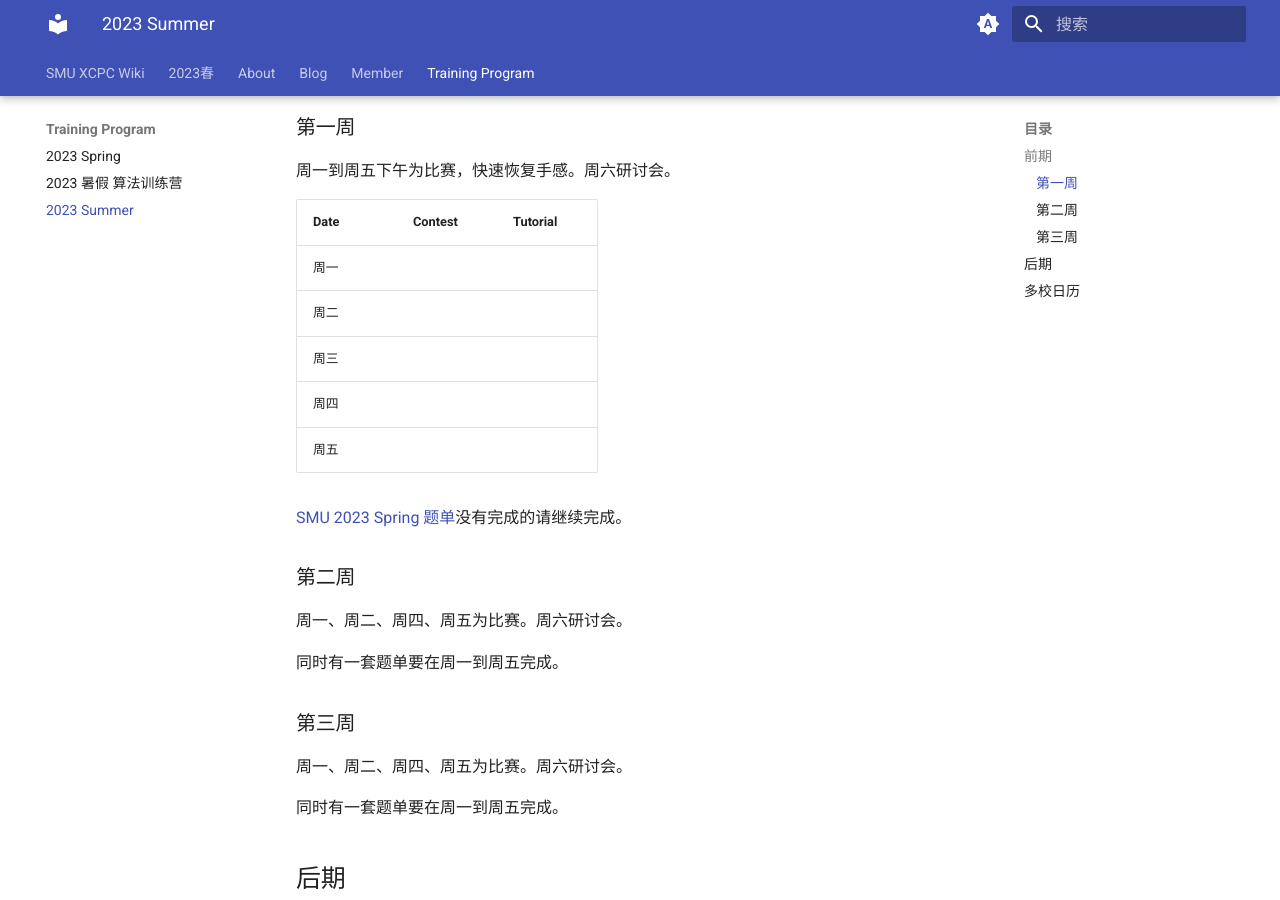
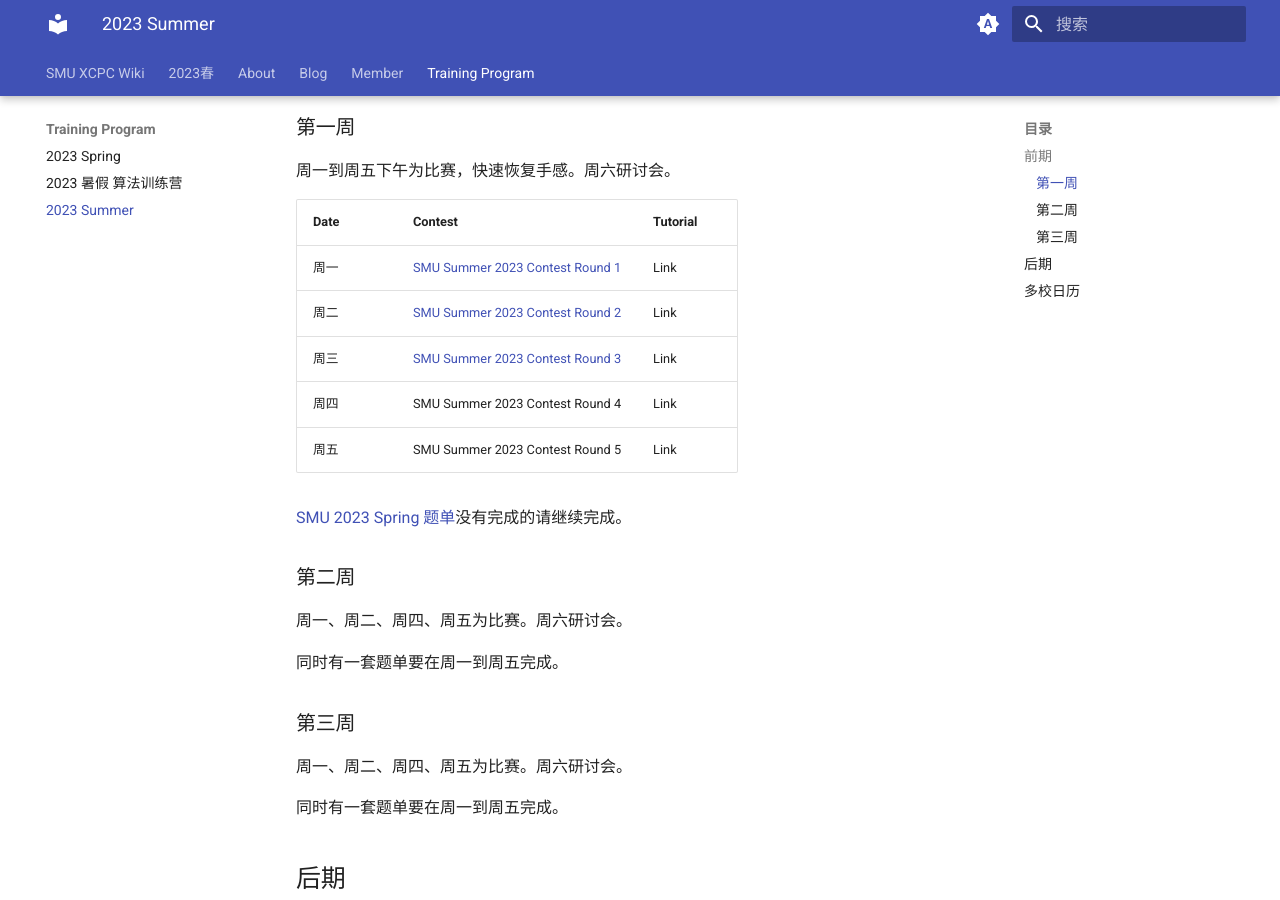
Before and after one commit to SMU-XCPC/wiki, an MkDocs documentation site: the page built from docs/Training Program/2023-Summer.md, in a window 1280 px wide and 900 px high, scrolled down 466 px. Built offline with MkDocs 1.6.1 and Material for MkDocs 9.7.7, drawn with Linux system fonts in a browser that asks for light colours.

Commit message:
更新第一周安排

```diff
--- a/docs/Training Program/2023-Summer.md
+++ b/docs/Training Program/2023-Summer.md
@@ -16,13 +16,13 @@
 
 周一到周五下午为比赛，快速恢复手感。周六研讨会。
 
-| Date | Contest | Tutorial |
-| ---- | ------- | -------- |
-| 周一 |         |          |
-| 周二 |         |          |
-| 周三 |         |          |
-| 周四 |         |          |
-| 周五 |         |          |
+| Date | Contest                                                      | Tutorial |
+| ---- | ------------------------------------------------------------ | -------- |
+| 周一 | [SMU Summer 2023 Contest Round 1](https://codeforces.com/gym/450888) | Link     |
+| 周二 | [SMU Summer 2023 Contest Round 2](https://codeforces.com/gym/450889) | Link     |
+| 周三 | [SMU Summer 2023 Contest Round 3](https://codeforces.com/gym/450890) | Link     |
+| 周四 | SMU Summer 2023 Contest Round 4                              | Link     |
+| 周五 | SMU Summer 2023 Contest Round 5                              | Link     |
 
 [SMU 2023 Spring 题单](https://vjudge.net/article/3518)没有完成的请继续完成。
 
```
